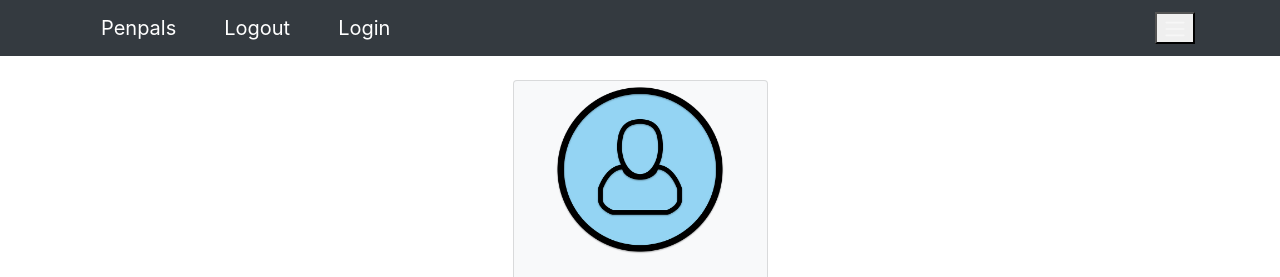
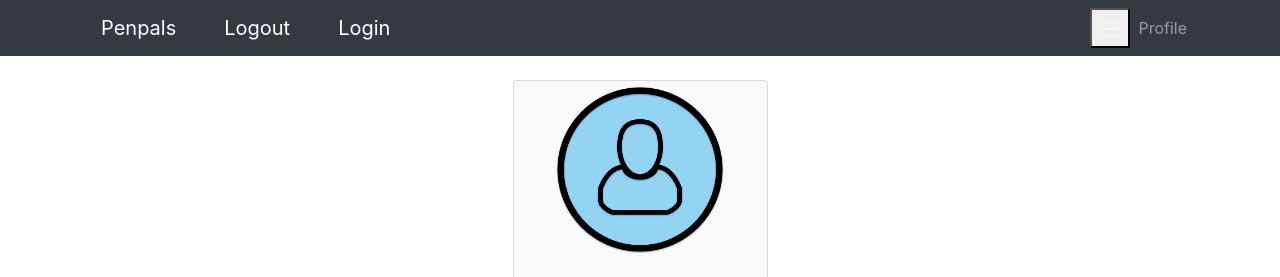
Before and after one commit to sidorkinandrew/django-penpals, a Django app: page / in a window 1280 px wide. Shown: the top 277 px of the page. Run offline with Django 3.2, Linux system fonts and the light colour scheme; a user stored in the database is signed in; data comes from the database, SQL or seed files in the repository; both versions use the stored data as it was after the commit; some libraries are stand-ins or nearby versions.

Commit message:
collapsible profile link

```diff
--- a/templates/pages/base.html
+++ b/templates/pages/base.html
@@ -16,7 +16,7 @@
     <nav class="navbar navbar-expand-md bg-dark navbar-dark">
       <div class="container">
         <div class="d-flex justify-content-start">
-          <a href="" class="navbar navbar-brand">Penpals</a>
+          <a href="{% url 'pages:index' %}" class="navbar navbar-brand">Penpals</a>
           <a href="{% url 'logout' %}" class="navbar navbar-brand">Logout</a>
           <a href="{% url 'login' %}" class="navbar navbar-brand">Login</a>
         </div>
@@ -28,6 +28,15 @@
           >
             <span class="navbar-toggler-icon"></span>
           </button>
+          <div class="collapse navbar-collapse" id="collapsibleNavbar">
+            <ul class="navbar-nav ml-auto">
+              {% if request.user.is_authenticated %}
+                <li class="nav-item">
+                <a href="{{request.user.profile.get_absolute_url}}" class="nav-link">Profile</a>
+                </li>
+              {% endif %}
+            </ul>
+          </div>
         </div>
       </div>
     </nav>
```
Also changed, not shown: db.sqlite3.
